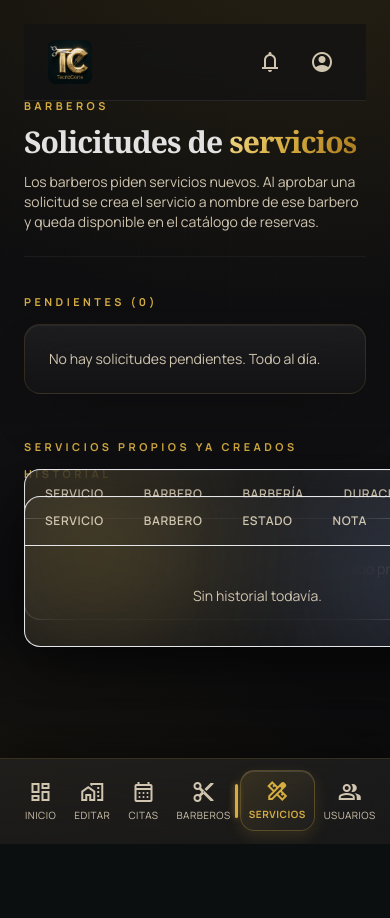
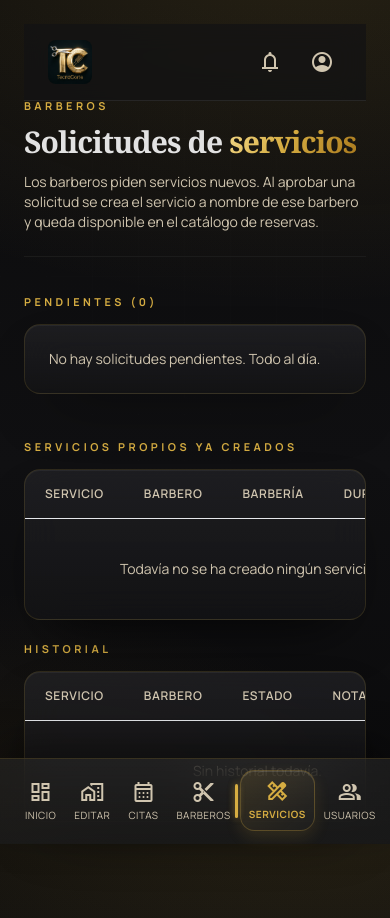
Before and after one commit to tecnocorte-barber/TecnoCorte_proyecto, a Django app: template sena/templates/administrador/admin_solicitudes_servicios.html in a window 390 px wide. Before the commit the page ends 844 px from the top, so only its background shows below. Run offline with Django 5.2, Linux system fonts and the light colour scheme; the template is opened without the code that fills it, so the values that code supplies are empty; data comes from the database, SQL or seed files in the repository; parts of the project's set-up code (start-up, migrations or seed data) failed here and were passed over; some libraries are stand-ins or nearby versions.

Commit message:
Arregla las tablas que se encimaban en los paneles
La causa no era un position: absolute, sino que las tablas usaban la clase
panel-glass, que estaba definida con position: fixed porque es la del menu
lateral. Al ser fijas, las tablas salian del flujo del documento y el bloque
siguiente se montaba literalmente encima.

- panel-glass deja de fijar la posicion: solo da el estilo de cristal. Los
  menus laterales siguen fijos por su propia regla
  (.admin-sidebar / .peluquero-sidebar), con o sin Tailwind.
- El area de contenido de los paneles usa min-width: 0, para que una tabla
  ancha haga scroll dentro de su caja y no empuje todo fuera de la pantalla.
- Nuevas clases .tc-stack (columna con 24px de separacion), .table-responsive
  (scroll horizontal dentro de la caja) y .tc-badge (insignias de estado que
  se leen en claro y en oscuro: antes el verde "Aprobada" no se leia en claro).
- Solicitudes apila sus dos tablas en .tc-stack; Mensajes y la configuracion
  del barbero usan .table-responsive; el modal de Mensajes queda centrado
  siempre con .tc-modal.
- 2 pruebas de regresion (96 en total).

```diff
--- a/sena/static/css/base/premium.css
+++ b/sena/static/css/base/premium.css
@@ -68,6 +68,8 @@ html:not(.dark) .tc-gold-text {
 /* ── 3. Tarjetas de cristal (glassmorphism oscuro) ──────────────────────── */
 .tc-glass {
   position: relative;
+  max-width: 100%;
+  box-sizing: border-box;
   border-radius: 1.25rem;
   border: 1px solid rgba(214, 173, 66, 0.14);
   background:
@@ -83,6 +85,59 @@ html:not(.dark) .tc-glass {
   background: linear-gradient(180deg, rgba(252, 250, 245, 0.95), rgba(240, 235, 224, 0.92));
   box-shadow: 0 16px 38px -24px rgba(43, 35, 20, 0.28), 0 1px 0 rgba(255, 255, 255, 0.7) inset;
 }
+/* ── 3b. Contenedores, tablas e insignias de los paneles ────────────────── */
+/* Apila bloques de arriba hacia abajo con aire entre ellos: nunca se enciman */
+.tc-stack {
+  display: flex;
+  flex-direction: column;
+  gap: 1.5rem;
+}
+/* Una tabla ancha hace scroll dentro de su caja; la caja respeta la pantalla */
+.table-responsive {
+  width: 100%;
+  max-width: 100%;
+  box-sizing: border-box;
+  overflow-x: auto;
+  -webkit-overflow-scrolling: touch;
+}
+/* Insignias de estado: se leen igual en modo claro y en modo oscuro */
+.tc-badge {
+  display: inline-flex;
+  align-items: center;
+  gap: 0.25rem;
+  border-radius: 999px;
+  padding: 0.25rem 0.75rem;
+  font: 600 0.75rem/1 "Manrope", sans-serif;
+  white-space: nowrap;
+}
+.tc-badge--wait {
+  background: color-mix(in srgb, var(--c-primary) 15%, transparent);
+  color: var(--c-primary);
+}
+.tc-badge--ok {
+  background: rgba(31, 122, 77, 0.18);
+  color: #35c98a;
+}
+html:not(.dark) .tc-badge--ok {
+  background: rgba(20, 102, 60, 0.12);
+  color: #14663c;
+}
+.tc-badge--no {
+  background: color-mix(in srgb, var(--c-error) 15%, transparent);
+  color: var(--c-error);
+}
+/* Ventana modal: siempre centrada en la pantalla, cargue o no Tailwind.
+   El selector repetido le da más prioridad que las utilidades de Tailwind. */
+.tc-modal.tc-modal {
+  position: fixed;
+  left: 50%;
+  top: 50%;
+  transform: translate(-50%, -50%);
+  width: 100%;
+  max-width: min(92vw, 40rem);
+  box-sizing: border-box;
+}
+
 /* Halo dorado que aparece al pasar el ratón */
 .tc-glass--hover {
   transition: transform 0.28s cubic-bezier(0.22, 1, 0.36, 1), border-color 0.28s ease,
--- a/sena/static/css/includes/panel_glass.css
+++ b/sena/static/css/includes/panel_glass.css
@@ -3,7 +3,12 @@
    El menú del cliente (site_nav) queda intacto. */
 
 .panel-glass {
-  position: fixed;
+  /* Es un estilo de cristal, NO una posición. Si se fija aquí, cualquier
+     contenedor de contenido (una tabla) sale del flujo normal y se monta
+     encima del bloque siguiente. El cristal debe fluir con el documento. */
+  position: relative;
+  box-sizing: border-box;
+  max-width: 100%;
   isolation: isolate;
   overflow: hidden;
   background:
@@ -50,6 +55,13 @@
 .panel-glass > * {
   position: relative;
   z-index: 1;
+}
+
+/* Solo los menús laterales son fijos, y lo siguen siendo aunque el CDN de
+   Tailwind no cargue (antes lo heredaban del position: fixed de arriba). */
+.admin-sidebar,
+.peluquero-sidebar {
+  position: fixed;
 }
 
 /* Enlaces tipo "píldora de cristal" (transición rápida) */
--- a/sena/static/css/usuarios/dashboard_base.css
+++ b/sena/static/css/usuarios/dashboard_base.css
@@ -74,6 +74,14 @@ html.dark,
   --selection-bg: rgba(214, 173, 66, 0.28);
   --sidebar-border: 1px solid rgba(214, 173, 66, 0.1);
   --sidebar-shadow: 0 0 40px rgba(242, 202, 80, 0.06);
+}
+
+/* El área de contenido de los paneles es un hijo flex: sin min-width: 0 no
+   puede encogerse, y una tabla ancha empuja todo fuera de la pantalla. */
+main {
+  min-width: 0;
+  max-width: 100%;
+  box-sizing: border-box;
 }
 
 /* Variables CSS del tema claro */
--- a/sena/templates/administrador/admin_mensajes.html
+++ b/sena/templates/administrador/admin_mensajes.html
@@ -11,9 +11,9 @@ antialiased flex bg-surface{% endblock %}{% block content %}{% include "includes
 
   {# Tabla: solo Nombre, Correo y Tipo (el contenido completo se abre en el modal) #}
   <div
-    class="panel-glass overflow-hidden rounded-2xl border border-outline-variant/20"
+    class="tc-glass overflow-hidden rounded-2xl border border-outline-variant/20"
   >
-    <div class="overflow-x-auto">
+    <div class="table-responsive">
       <table class="w-full text-left text-sm">
         <thead>
           <tr
@@ -80,7 +80,7 @@ antialiased flex bg-surface{% endblock %}{% block content %}{% include "includes
     role="dialog"
     aria-modal="true"
     aria-labelledby="modal-mensaje-titulo"
-    class="panel-glass absolute left-1/2 top-1/2 w-[min(92vw,40rem)] -translate-x-1/2 -translate-y-1/2 rounded-3xl p-7 shadow-2xl md:p-9"
+    class="tc-glass tc-modal rounded-3xl p-7 shadow-2xl md:p-9"
   >
     <header class="mb-5 flex items-start justify-between gap-4">
       <div class="min-w-0">
--- a/sena/templates/administrador/admin_solicitudes_servicios.html
+++ b/sena/templates/administrador/admin_solicitudes_servicios.html
@@ -108,10 +108,13 @@
     {% endfor %}
   </div>
 
+  {# Las dos tablas van apiladas en columna: nunca se enciman una sobre otra #}
+  <div class="tc-stack">
     {# Servicios propios ya creados para los barberos #}
+    <section>
       <h2 class="tc-eyebrow mb-4">Servicios propios ya creados</h2>
-  <div class="panel-glass mb-12 overflow-hidden rounded-2xl border border-outline-variant/20">
-    <div class="overflow-x-auto">
+      <div class="tc-glass overflow-hidden rounded-2xl border border-outline-variant/20">
+        <div class="table-responsive">
           <table class="w-full text-left text-sm">
             <thead>
               <tr
@@ -150,11 +153,13 @@
           </table>
         </div>
       </div>
+    </section>
 
     {# Historial de solicitudes resueltas #}
+    <section>
       <h2 class="tc-eyebrow mb-4">Historial</h2>
-  <div class="panel-glass overflow-hidden rounded-2xl border border-outline-variant/20">
-    <div class="overflow-x-auto">
+      <div class="tc-glass overflow-hidden rounded-2xl border border-outline-variant/20">
+        <div class="table-responsive">
           <table class="w-full text-left text-sm">
             <thead>
               <tr
@@ -176,18 +181,13 @@
                 </td>
                 <td class="px-5 py-4">
                   {% if s.estado == "aprobada" %}
-              <span
-                class="inline-flex items-center gap-1 rounded-full bg-[#1f7a4d]/20 px-3 py-1 text-xs font-semibold text-[#2fbd78]"
-                ><span class="material-symbols-outlined text-sm"
-                  >check_circle</span
-                >Aprobada</span
-              >
+                  <span class="tc-badge tc-badge--ok">
+                    <span class="material-symbols-outlined text-sm">check_circle</span>Aprobada
+                  </span>
                   {% else %}
-              <span
-                class="inline-flex items-center gap-1 rounded-full bg-error/15 px-3 py-1 text-xs font-semibold text-error"
-                ><span class="material-symbols-outlined text-sm">cancel</span
-                >Rechazada</span
-              >
+                  <span class="tc-badge tc-badge--no">
+                    <span class="material-symbols-outlined text-sm">cancel</span>Rechazada
+                  </span>
                   {% endif %}
                 </td>
                 <td class="px-5 py-4 text-xs text-on-surface-variant">
@@ -208,6 +208,8 @@
           </table>
         </div>
       </div>
+    </section>
+  </div>
 </main>
 {% include "includes/admin_mobile_nav.html" with active="servicios" %}
 {% endblock %}
```
Also changed, not shown: sena/templates/peluqueros/peluquero_configuracion.html (+11 -20 lines), sena/tests_servicios.py (+22 -0 lines). Lines whose indentation alone changed are shown as unchanged.
